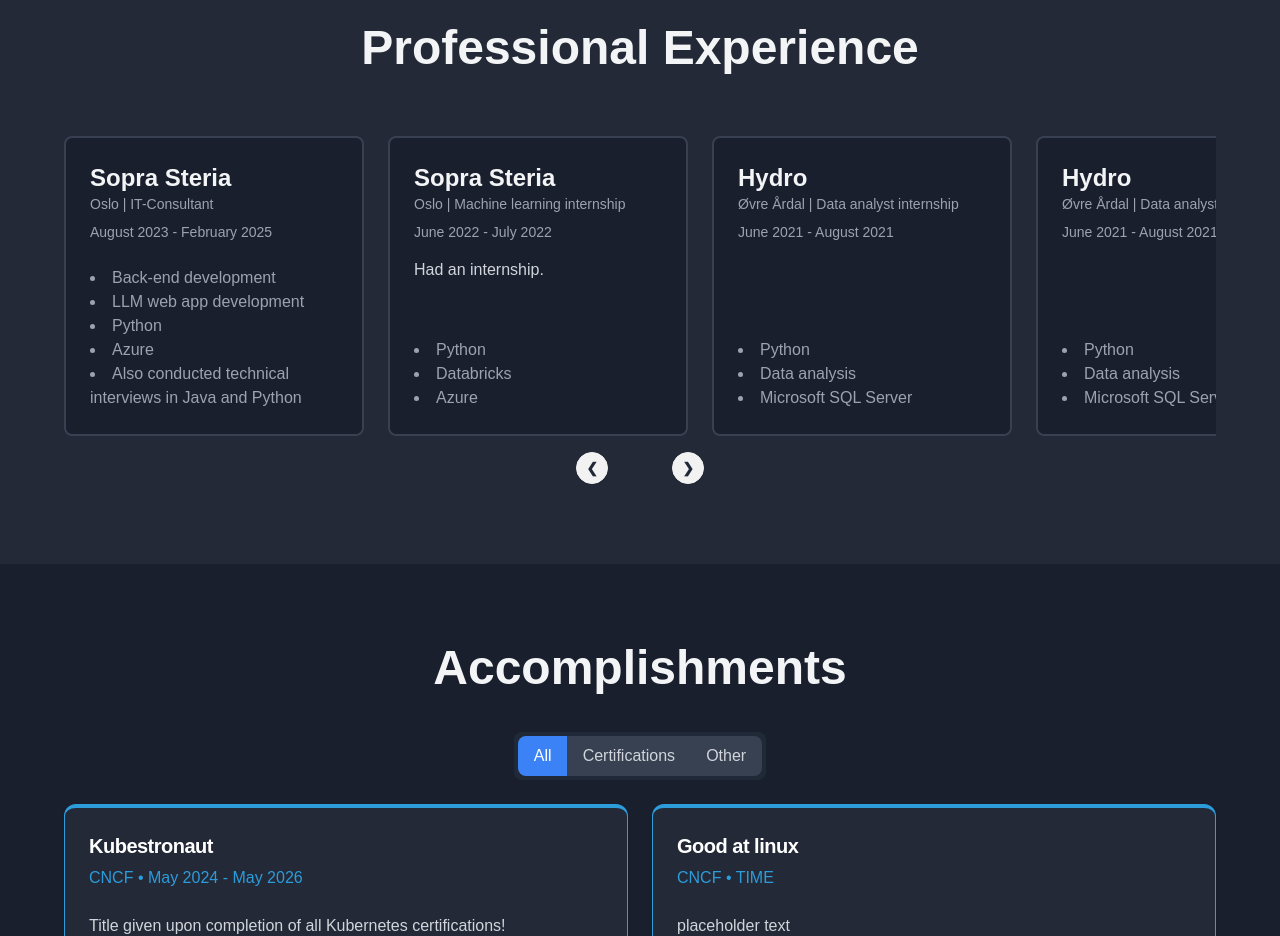
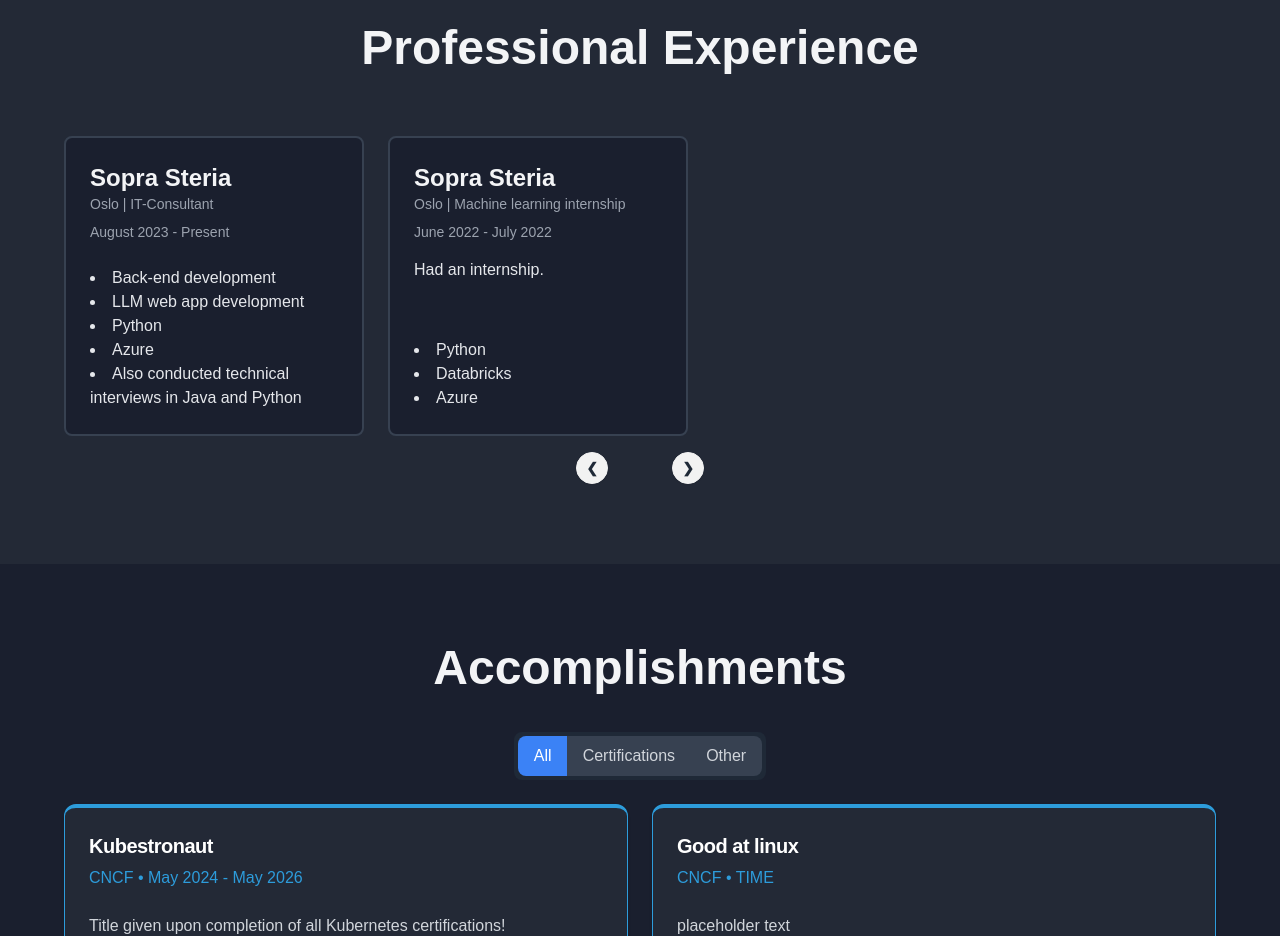
Before and after one commit to TheRealArmon/armon_portfolio, a Next.js app: page / in a window 1280 px wide. Shown: the part 1700-2636 px from the top of the page. Built offline with nearby package versions, Linux system fonts and the light colour scheme.

Commit message:
minor tweaks in experiences

```diff
--- a/components/ExperienceItem.tsx
+++ b/components/ExperienceItem.tsx
@@ -27,9 +27,9 @@
           {location} | {position}
         </p>
         <p className="text-gray-400 text-sm mb-4">{date}</p>
-        {showDescription && <p className="text-gray-300 mb-4">{description}</p>}
+        {showDescription && <p className="text-gray-200 mb-4">{description}</p>}
       </div>
-      <ul className="list-disc list-inside text-gray-400">
+      <ul className="list-disc list-inside text-gray-200">
         {responsibilities.map((item, idx) => (
           <li key={idx}>{item}</li>
         ))}
--- a/components/ExperiencesSection.tsx
+++ b/components/ExperiencesSection.tsx
@@ -4,11 +4,27 @@
 
 export function ExperiencesSection() {
   const experiences = [
+    // {
+    //   company: "Norske Helsenett",
+    //   location: "Oslo",
+    //   position: "Kubernetes developer",
+    //   date: "March 2025 - Present",
+    //   description:
+    //     "Responsible for moving microservices onto Kubernetes.",
+    //   showDescription: false,
+    //   responsibilities: [
+    //     "ArgoCD",
+    //     "Prometheus",
+    //     "CI/CD",
+    //     "Kubernetes",
+    //     "Linux",
+    //   ],
+    // },
     {
       company: "Sopra Steria",
       location: "Oslo",
       position: "IT-Consultant",
-      date: "August 2023 - February 2025",
+      date: "August 2023 - Present",
       description:
         "Did back-end work for a start-up for half a year, then worked with creating AI applications for various customers.",
       showDescription: false,
@@ -28,32 +44,6 @@
       description: "Had an internship.",
       showDescription: true,
       responsibilities: ["Python", "Databricks", "Azure"],
-    },
-    {
-      company: "Hydro",
-      location: "Øvre Årdal",
-      position: "Data analyst internship",
-      date: "June 2021 - August 2021",
-      description: "Had another internship🤷‍♂️",
-      showDescription: false,
-      responsibilities: ["Python", "Data analysis", "Microsoft SQL Server"],
-    },
-    {
-      company: "Hydro",
-      location: "Øvre Årdal",
-      position: "Data analyst internship",
-      date: "June 2021 - August 2021",
-      description: "Had another internship🤷‍♂️",
-      showDescription: false,
-      responsibilities: ["Python", "Data analysis", "Microsoft SQL Server"],
-    },
-    {
-      company: "Hydro",
-      location: "Øvre Årdal",
-      position: "Data analyst internship",
-      date: "June 2021 - August 2021",
-      description: "Had another internship🤷‍♂️",
-      responsibilities: ["Python", "Data analysis", "Microsoft SQL Server"],
     },
   ];
 
```
